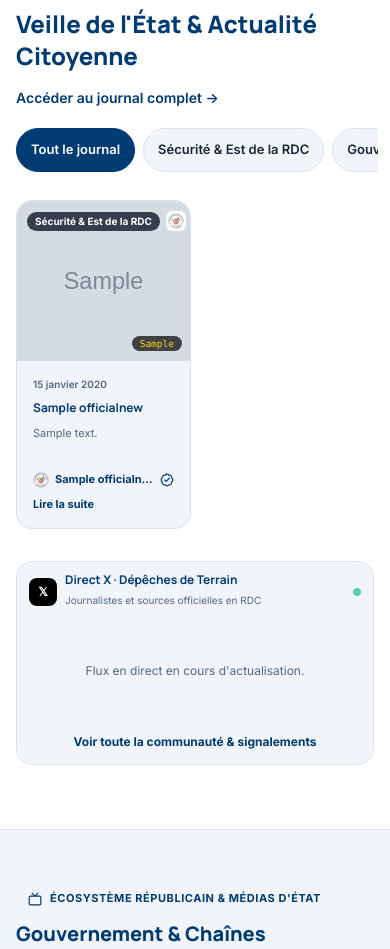
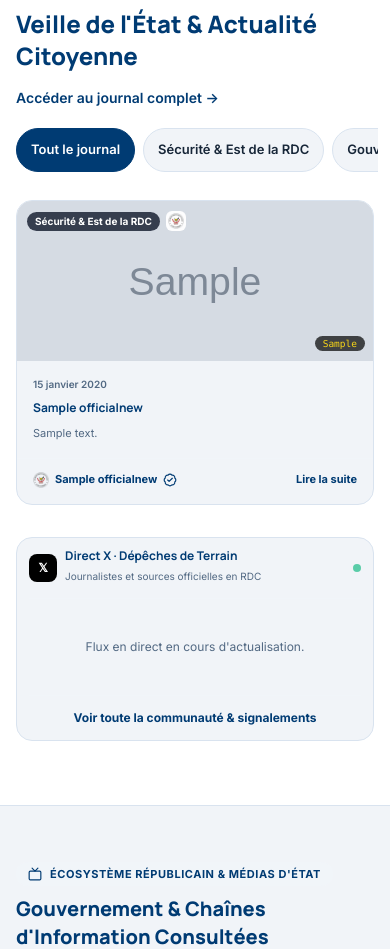
Before and after one commit to Novuyo-ITE/RDC-agent-du-peuple, a Django app: page / in a window 390 px wide. Shown: the part 4943-5892 px from the top of the page. Run offline with Django 5.2, Linux system fonts and the light colour scheme; tables that the repository leaves empty hold one stand-in row (values such as "Sample post"); grey boxes marked "Sample" are stand-in pictures; data that the repository does not hold is empty.

Commit message:
Stack landing news and tweets on mobile

```diff
--- a/static/css/civia-pages.css
+++ b/static/css/civia-pages.css
@@ -191,6 +191,7 @@
     .civia-landing-news-filters { flex-wrap: nowrap; overflow-x: auto; padding: 4px; margin-inline: -4px; }
     .civia-landing-news-filters a { flex-shrink: 0; }
     .civia-landing #depeches { padding: 12px; }
+    .civia-landing-news-grid, .civia-tweet-grid { grid-template-columns: minmax(0, 1fr); }
     .civia-landing-news-grid { gap: 8px; }
     .civia-landing-news-card-footer { flex-wrap: wrap; gap: 8px; }
 }
```
